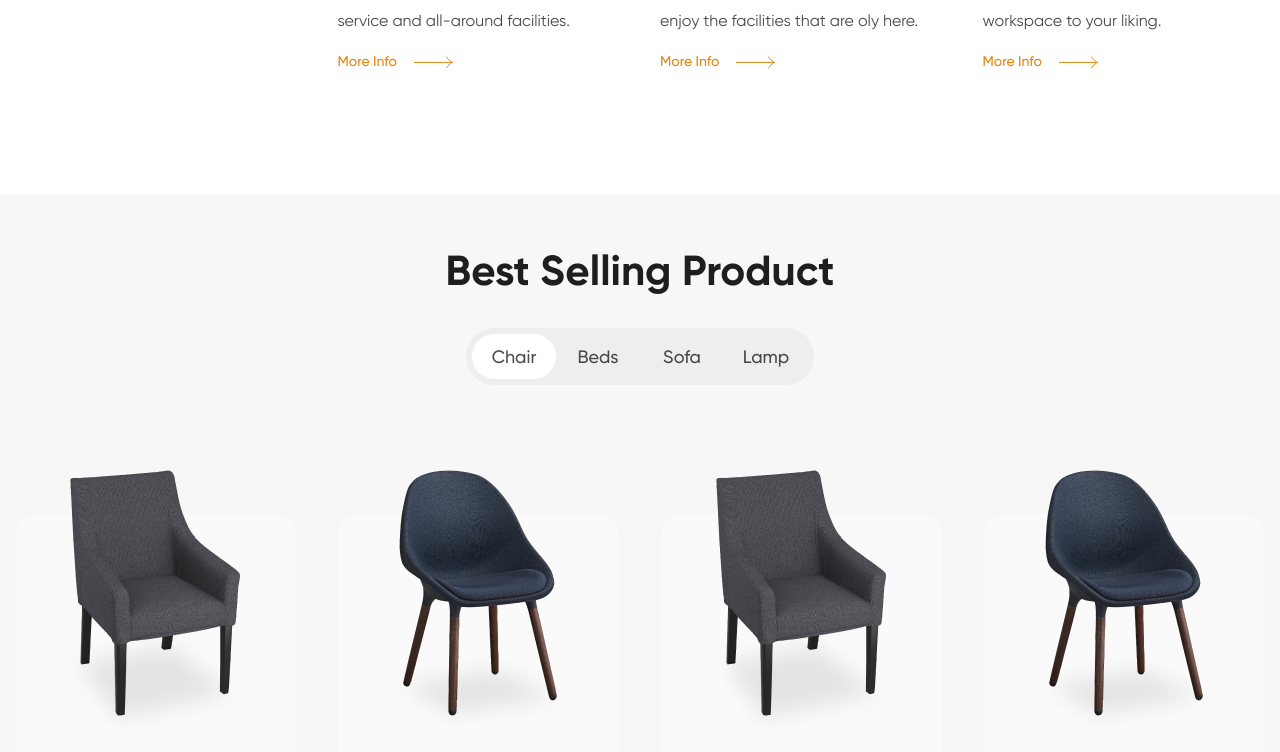
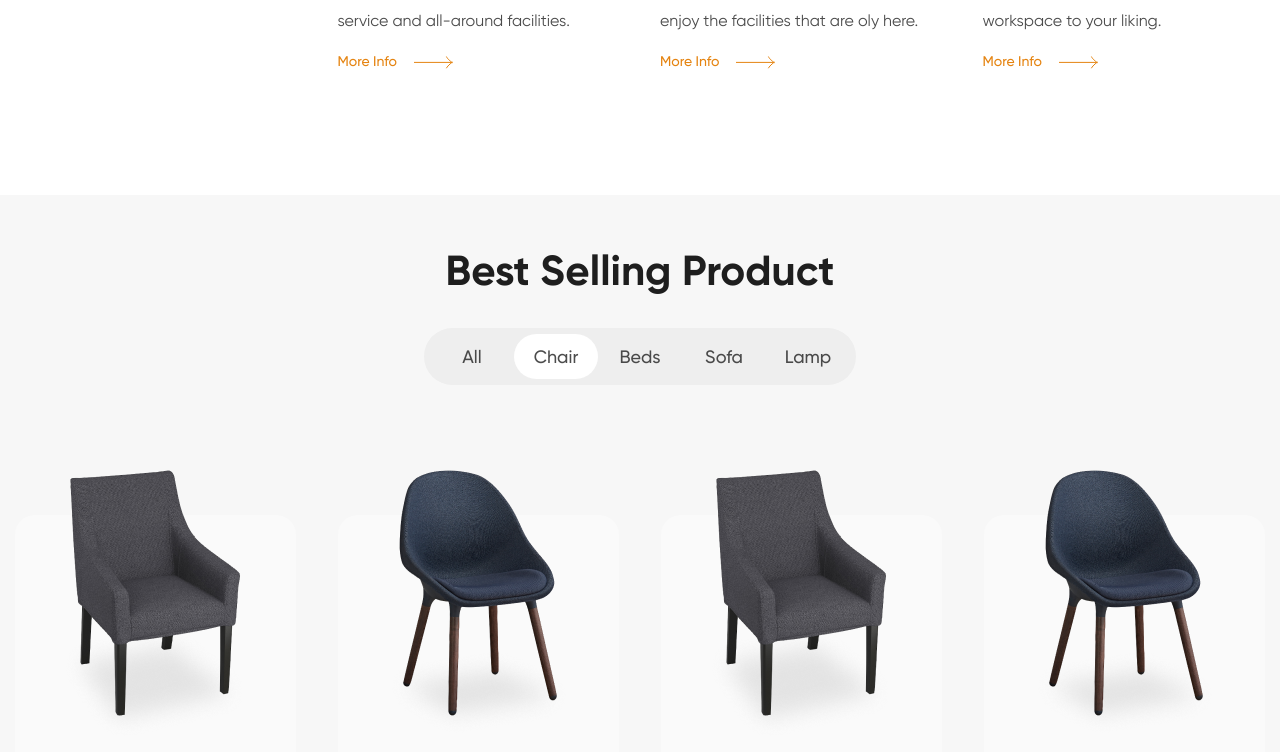
Before and after one commit to CallMeMaksimG/panto-furniture, a plain HTML site: page index.html in a window 1280 px wide. Both pictures are taken after a click on the button "Chair". Shown: the part 1186-1938 px from the top of the page. Drawn offline with nearby package versions, Linux system fonts and the light colour scheme.

Commit message:
Добавить tab All в tabs

```diff
--- a/index.html
+++ b/index.html
@@ -255,6 +255,12 @@
                 <div class="products__title">Best Selling Product</div>
                 <div class="products__tabs">
                     <div class="tab-controls">
+                        <button
+                            data-tab="all"
+                            class="tab-controls__btn tab-controls__btn--active"
+                        >
+                            All
+                        </button>
                         <button data-tab="chair" class="tab-controls__btn">
                             Chair
                         </button>
--- a/js/main.js
+++ b/js/main.js
@@ -69,10 +69,14 @@ for (let btn of tabsBtns) {
         console.log(btn.dataset.tab);
 
         for (let product of tabsProducts) {
-            if (product.dataset.tabValue === btn.dataset.tab) {
+            if (btn.dataset.tab === 'all') {
                 product.classList.remove('none');
             } else {
-                product.classList.add('none');
+                if (product.dataset.tabValue === btn.dataset.tab) {
+                    product.classList.remove('none');
+                } else {
+                    product.classList.add('none');
+                }
             }
         }
         swiper.update();
```
